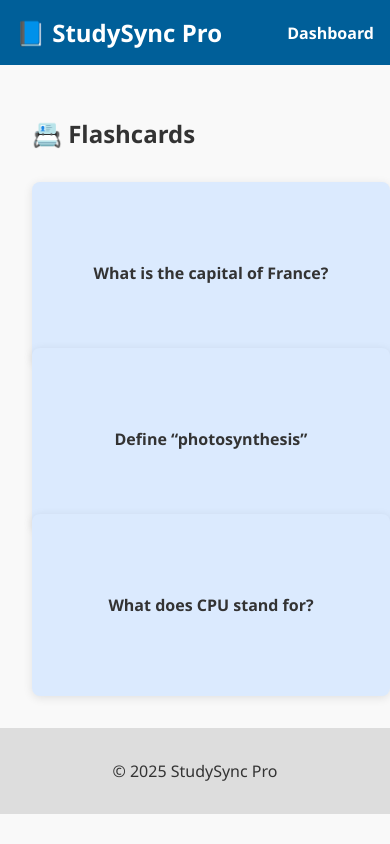
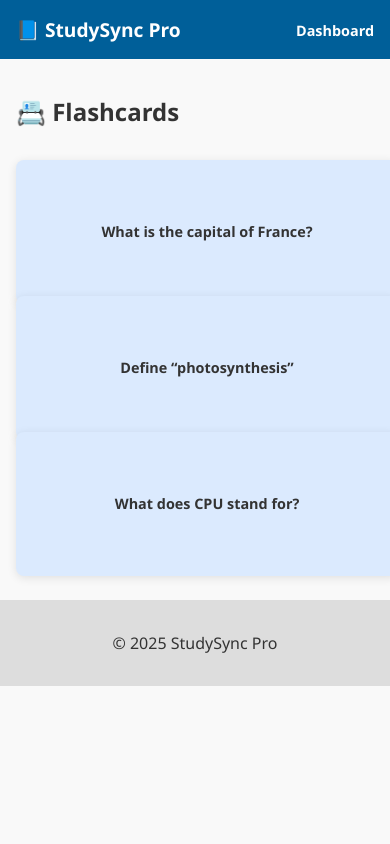
Before and after one commit to TypicalJ/StudySync-Pro, a plain HTML site: page studysync-pro/flashcards.html in a window 390 px wide. Drawn offline with Linux system fonts and the light colour scheme.

Commit message:
responsive tweaks

```diff
--- a/studysync-pro/styles.css
+++ b/studysync-pro/styles.css
@@ -175,3 +175,31 @@ textarea {
   background-color: #c7f9cc;
   transform: rotateY(180deg);
 }
+@media (max-width: 600px) {
+  header h1 {
+    font-size: 1.2rem;
+  }
+
+  nav a {
+    font-size: 0.9rem;
+    margin-left: 0.5rem;
+  }
+
+  main {
+    padding: 1rem;
+  }
+
+  textarea, input[type="text"] {
+    font-size: 1rem;
+  }
+
+  .flashcard-inner {
+    height: 120px;
+  }
+
+  .flashcard-front,
+  .flashcard-back {
+    font-size: 0.9rem;
+    padding: 0.75rem;
+  }
+}
```
